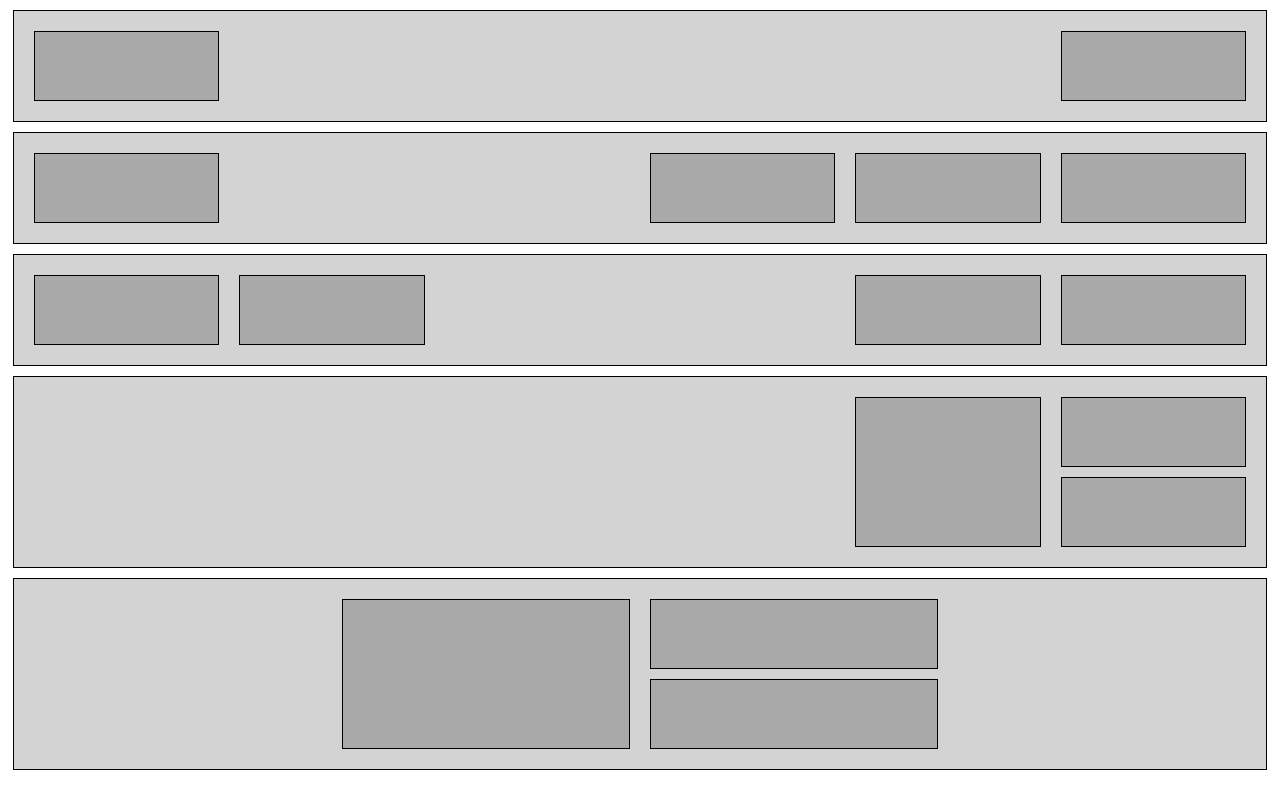
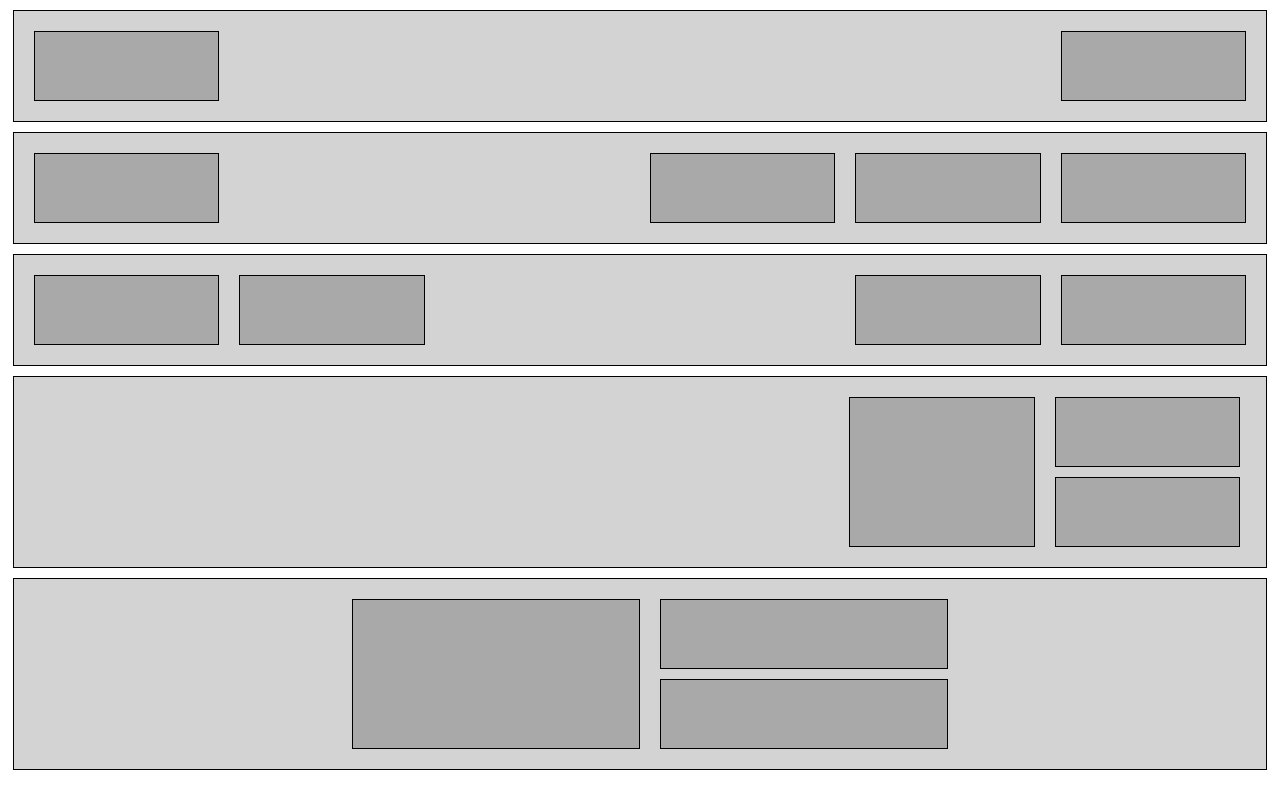
Before and after one commit to fullstack-and-test/home-work-8, a plain HTML site: page index-float.html in a window 1280 px wide. Drawn offline with Linux system fonts and the light colour scheme.

Commit message:
Removed overflow property, changed width and margin calculation

```diff
--- a/css/style-flex.css
+++ b/css/style-flex.css
@@ -27,7 +27,6 @@ html {
 	margin: 10px;
 	width: 100%;
 	border: 1px solid black;
-
 }
 
 .block:not(.block--large),
@@ -58,12 +57,10 @@ html {
 
 .left {
 	margin-right: auto;
-	justify-content: flex-start;
 }
 
 .right {
-	margin-left: auto;
-	justify-content: flex-end
+	justify-content: flex-end;
 }
 
 .special {
--- a/css/style-float.css
+++ b/css/style-float.css
@@ -4,9 +4,10 @@
 
 body,
 html {
+	width: 100%;
+	height: 100%;
 	margin: 0;
 	padding: 0;
-	width: 100%;
 	background-color: white;
 }
 
@@ -14,10 +15,8 @@ html {
 	width: 98%;
 	padding: 10px;
 	margin: 10px auto;
-	overflow: hidden;
 	background-color: lightgray;
 	border: 1px solid black;
-
 }
 
 .container::after {
@@ -28,25 +27,26 @@ html {
 
 .block {
 	height: 70px;
-	background-color: darkgrey;
 	padding: 10px;
 	margin: 10px;
+	background-color: darkgrey;
 	border: 1px solid black;
 }
 
 .block:not(.block--large) {
-	width: calc((100% - 120px) / 6);
+	width: calc((100% - (10px + 10px) * 6) / 6);
 }
 
 .block--large {
-	width: calc((100% - 80px) / 4);
+	width: calc((100% - (10px + 10px) * 4) / 4);
 }
 
 .right {
 	float: right;
 }
 
-.left {
+.left,
+.main {
 	float: left;
 }
 
@@ -59,14 +59,13 @@ html {
 }
 
 .main {
-	float: left;
 	height: calc(70px * 2 + 10px);
 }
 
 .main--right {
-	margin-left: calc(((100% - 120px) / 6) * 4 + 90px);
+	margin-left: 67%; /*  4/6 */
 }
 
 .main--center {
-	margin-left: calc(((100% - ((100% - 80px) / 4 * 2)) / 2) - 10px);
+	margin-left: calc(((100% - ((100% - 80px) / 4 * 2)) / 2));
 }
--- a/index-float.html
+++ b/index-float.html
@@ -32,8 +32,8 @@
 				</div>
 			</div>
 			<div class="container">
-				<div class="block block--large main main--center"></div>
-				<div class="left stacked block--large">
+				<div class="block block--large left main main--center"></div>
+				<div class="block--large stacked left">
 					<div class="block block--large"></div>
 					<div class="block block--large"></div>
 				</div>
```
